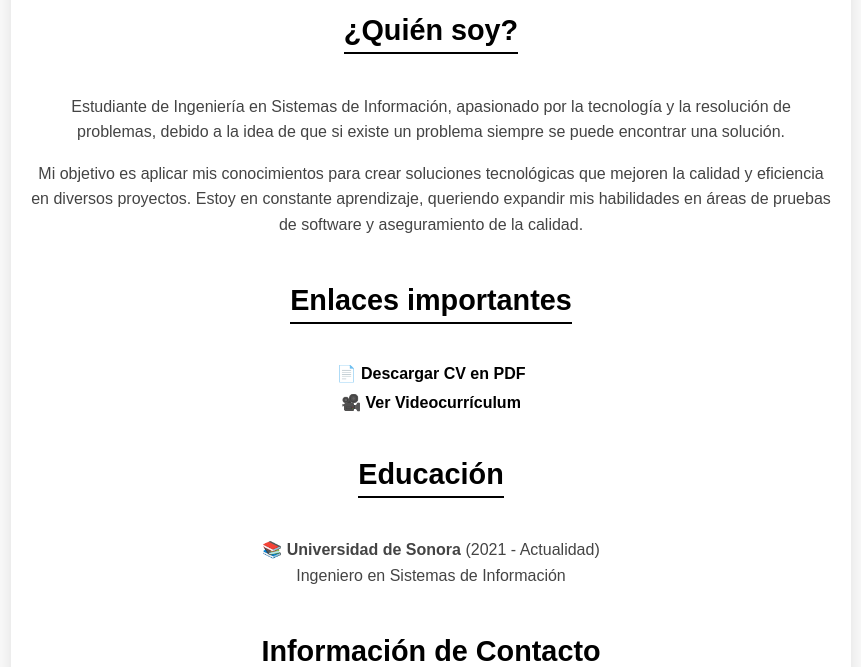
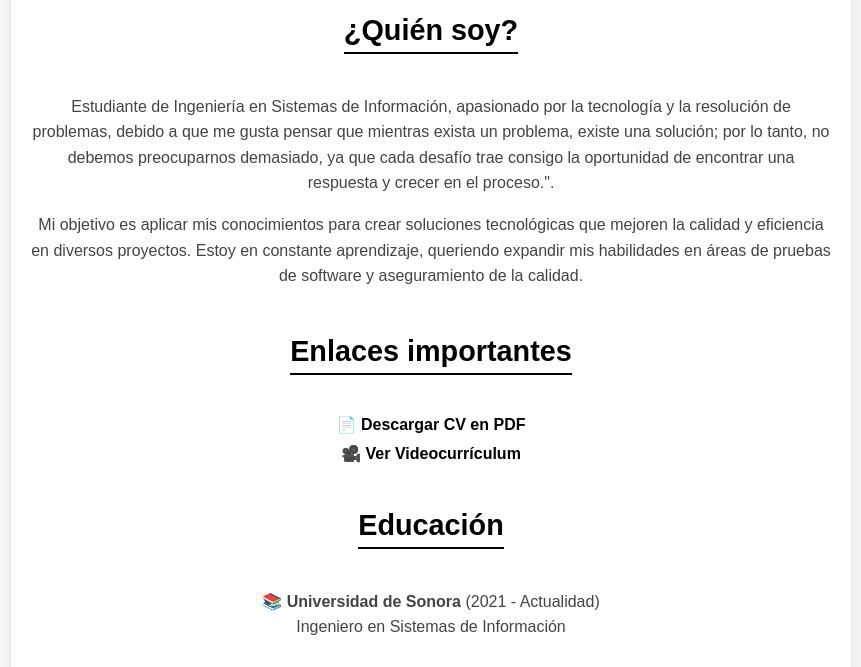
Before and after one commit to EriksCastro/EriksCastro.github.io, a plain HTML site: page index.html in a window 1280 px wide. Shown: the part 133-800 px from the top of the page, without its empty margins (209-1070 px from the left). Drawn offline with Linux system fonts and the light colour scheme.

Commit message:
index.html

```diff
--- a/index.html
+++ b/index.html
@@ -67,7 +67,8 @@
 
     <h2>¿Quién soy?</h2>
     <p>Estudiante de Ingeniería en Sistemas de Información, apasionado por la tecnología y la resolución de problemas,
-    debido a la idea de que si existe un problema siempre se puede encontrar una solución.</p>
+    debido a que me gusta pensar que mientras exista un problema, existe una solución; por lo tanto, no debemos preocuparnos demasiado,
+    ya que cada desafío trae consigo la oportunidad de encontrar una respuesta y crecer en el proceso.".</p>
     <p>Mi objetivo es aplicar mis conocimientos para crear soluciones tecnológicas que mejoren la calidad y eficiencia en diversos proyectos.
     Estoy en constante aprendizaje, queriendo expandir mis habilidades en áreas de pruebas de software y aseguramiento de la calidad.</p>
 
```
